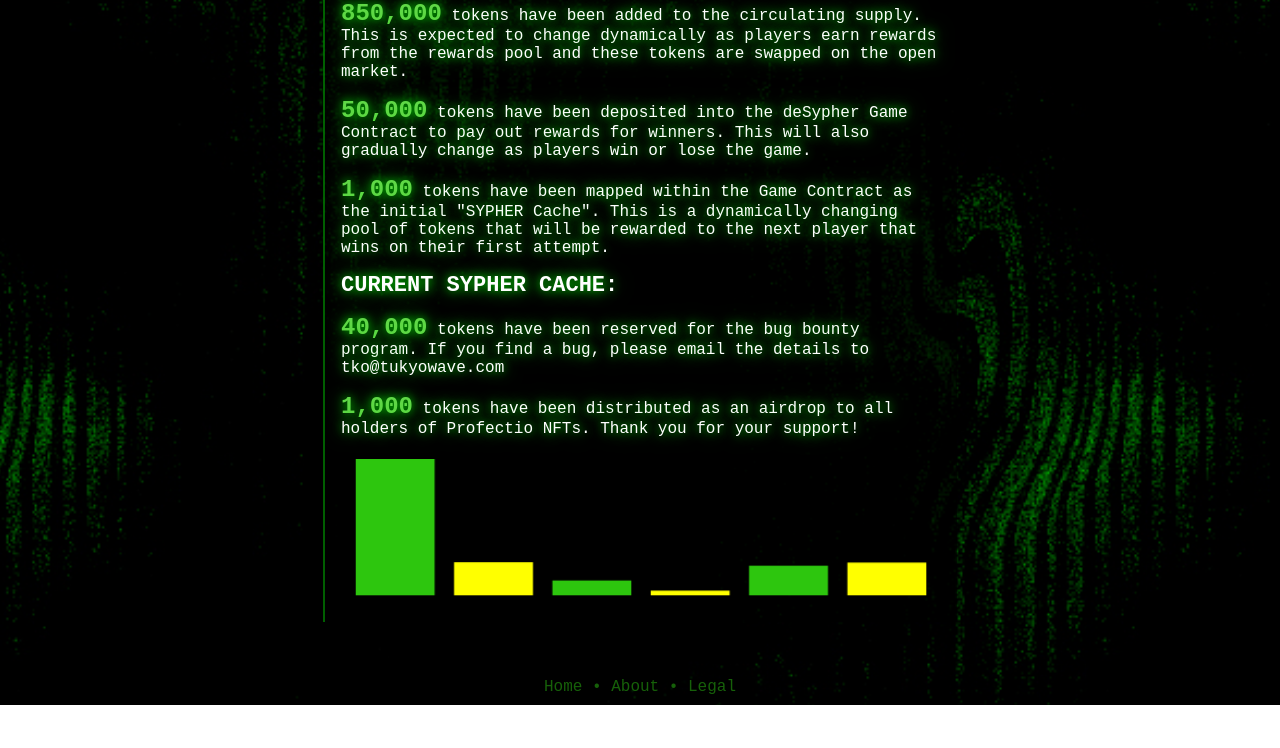
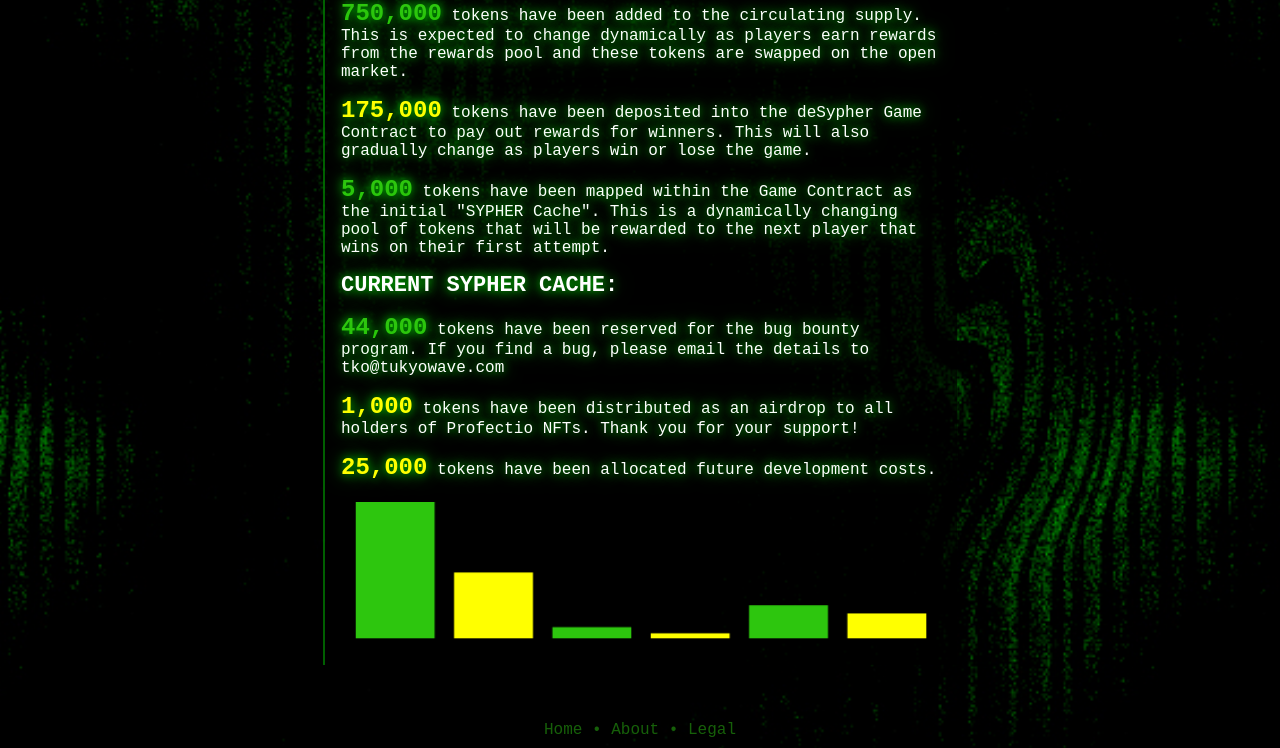
Before and after one commit to Tukyo/deSypher, a website: page public/tokenomics.html in a window 1280 px wide. Shown: the part 384-1132 px from the top of the page. Before the commit the page ends 1089 px from the top, so only its background shows below. Drawn offline with Linux system fonts and the light colour scheme.

Commit message:
tokenomics updates

```diff
--- a/public/style.css
+++ b/public/style.css
@@ -1,6 +1,6 @@
 :root {
     --coinbase-blue: #0052ff;
-    --desypher-green-main: #5fd846;
+    --desypher-green-main: #2dc60e;
     --desypher-green-dark: #166009;
 }
 .link {
@@ -687,7 +687,9 @@ body {
     padding: 5px;
     box-sizing: border-box; /* Include padding in the element's total width and height */
 }
-
+.distribution-values:hover {
+    cursor: pointer;
+}
 /* #endregion Tokenomics Page */
 
 /* #region Disclaimer Page */
--- a/public/tokenomics.html
+++ b/public/tokenomics.html
@@ -22,7 +22,7 @@
         <p><span class="tokenomics-sub-header">Contract Address:</span> <span class="tokenomics-content"
                 id="address-text">0xaCb1B77a14058e2a88A12cCE6b4800864f98b521</span> <i id="copy-icon"
                 class="fa-regular fa-copy"></i></p>
-        <p><span class="tokenomics-sub-header">Total Supply:</span> <span class="tokenomics-content">10,000,000</span>
+        <p><span class="tokenomics-sub-header">Total Supply:</span> <span class="tokenomics-content">1,000,000</span>
         </p>
         <p><span class="tokenomics-sub-header">Blockchain:</span> <span class="tokenomics-content">Base Mainnet</span>
         </p>
@@ -31,20 +31,21 @@
     </div>
     <div class="distribution-section">
         <h1>Distribution</h1>
-        <p><span style="font-weight: bold; color: #5fd846; font-size: 24px;">850,000</span> tokens have been added to
+        <p><span class= "distribution-values" id= "circulating-supply-value" style="font-weight: bold; color: #2dc60e; font-size: 24px;">750,000</span> tokens have been added to
             the circulating supply. This is expected to change dynamically as players earn rewards from the rewards pool
             and these tokens are swapped on the open market.</p>
-        <p><span style="font-weight: bold; color: #5fd846; font-size: 24px;">50,000</span> tokens have been deposited
+        <p><span class= "distribution-values" id= "initial-reward-pool-value" style="font-weight: bold; color: #ffff00; font-size: 24px;">175,000</span> tokens have been deposited
             into the deSypher Game Contract to pay out rewards for winners. This will also gradually change as players
             win or lose the game.</p>
-        <p><span style="font-weight: bold; color: #5fd846; font-size: 24px;">1,000</span> tokens have been mapped within
+        <p><span class= "distribution-values" id= "initial-sypher-cache-value" style="font-weight: bold; color: #2dc60e; font-size: 24px;">5,000</span> tokens have been mapped within
             the Game Contract as the initial "SYPHER Cache". This is a dynamically changing pool of tokens that will be
             rewarded to the next player that wins on their first attempt. </p>
         <p id="current-sypher-cache"><span style="font-weight: bold; font-size: 22px;">CURRENT SYPHER CACHE: </span></p>
-        <p><span style="font-weight: bold; color: #5fd846; font-size: 24px;">40,000</span> tokens have been reserved for
+        <p><span class= "distribution-values" id= "bug-bounty-value" style="font-weight: bold; color: #2dc60e; font-size: 24px;">44,000</span> tokens have been reserved for
             the bug bounty program. If you find a bug, please email the details to tko@tukyowave.com</p>
-        <p><span style="font-weight: bold; color: #5fd846; font-size: 24px;">1,000</span> tokens have been distributed
+        <p><span class= "distribution-values" id= "airdrop-value" style="font-weight: bold; color: #ffff00; font-size: 24px;">1,000</span> tokens have been distributed
             as an airdrop to all holders of Profectio NFTs. Thank you for your support!</p>
+        <p><span class= "distribution-values" id= "development-value" style="font-weight: bold; color: #ffff00; font-size: 24px;">25,000</span> tokens have been allocated future development costs.</p>
         <canvas id="distributionChart"></canvas>
     </div>
 </body>
--- a/public/tokenomics.js
+++ b/public/tokenomics.js
@@ -8,12 +8,12 @@ const ctx = canvas.getContext('2d');
 canvas.width = document.querySelector('.distribution-section').clientWidth - 24; // Adjusted for padding
 
 const distributionData = {
-    "Circulating Supply": 850000,
-    "Initial Rewards Pool": 50000,
-    "Sypher Cache": 10000,
+    "Circulating Supply": 750000,
+    "Initial Rewards Pool": 175000,
+    "Sypher Cache": 5000,
     "Profectio Airdrop": 1000,
-    "Bug Bounty": 40000,
-    "Leftover": 49000
+    "Bug Bounty": 44000,
+    "Development": 25000
 };
 const distributionColors = {
     "Circulating Supply": "#2dc60e",
@@ -21,7 +21,7 @@ const distributionColors = {
     "Sypher Cache": "#2dc60e",
     "Profectio Airdrop": "#ffff00",
     "Bug Bounty": "#2dc60e",
-    "Leftover": "#ffff00"
+    "Development": "#ffff00"
 };
 
 const totalTokens = Object.values(distributionData).reduce((acc, val) => acc + val, 0);
@@ -62,6 +62,8 @@ canvas.addEventListener('mousemove', function (event) {
     const mouseY = event.clientY - rect.top;
 
     ctx.clearRect(0, 0, canvas.width, canvas.height); // Clear the canvas to redraw
+
+    let isOverBar = true;
 
     // Redraw bars
     barRegions.forEach(region => {
@@ -108,7 +110,63 @@ canvas.addEventListener('mousemove', function (event) {
             return; // This prevents the tooltip from being drawn multiple times
         }
     });
+    if (!isOverBar)
+    {
+        redrawChart(currentHoverCategory);
+    }
 });
+
+// #region Mouse Over Numbers Logic
+const spanToCategoryMap = {
+    'circulating-supply-value': 'Circulating Supply',
+    'initial-reward-pool-value': 'Initial Rewards Pool',
+    'initial-sypher-cache-value': 'Sypher Cache',
+    'bug-bounty-value': 'Bug Bounty',
+    'airdrop-value': 'Profectio Airdrop',
+    'development-value': 'Development'
+};
+
+let currentHoverCategory = null;
+
+// Redraw the chart with a highlight on the specified category
+function redrawChart(highlightCategory = null) {
+    ctx.clearRect(0, 0, canvas.width, canvas.height); // Clear the canvas to redraw
+    barRegions.forEach(region => {
+        ctx.fillStyle = distributionColors[region.label.split(':')[0]];
+        if (highlightCategory && region.label.startsWith(highlightCategory)) {
+            ctx.save();
+            ctx.shadowColor = ctx.fillStyle;
+            ctx.shadowBlur = 10;
+            ctx.fillRect(region.x - 5, region.y - 5, region.width + 10, region.height + 10);
+            ctx.restore();
+        } else {
+            ctx.fillRect(region.x, region.y, region.width, region.height);
+        }
+    });
+}
+// Add event listeners to each span
+Object.entries(spanToCategoryMap).forEach(([spanId, category]) => {
+    const spanElement = document.getElementById(spanId);
+
+    // Handle mouse enter
+    spanElement.addEventListener('mouseenter', () => {
+        currentHoverCategory = category;
+        redrawChart(currentHoverCategory);
+    });
+
+    // Handle mouse leave
+    spanElement.addEventListener('mouseleave', () => {
+        currentHoverCategory = null;
+        redrawChart();
+    });
+
+    // Handle click
+    spanElement.addEventListener('click', () => {
+        console.log(`Category: ${category} clicked!`);
+    });
+});
+// #endregion Mouse Over Numbers Logic
+
 // #endregion Distribution Chart
 
 // #region Logic for Chart Calculations
```
Also changed, not shown: 1 other file.
